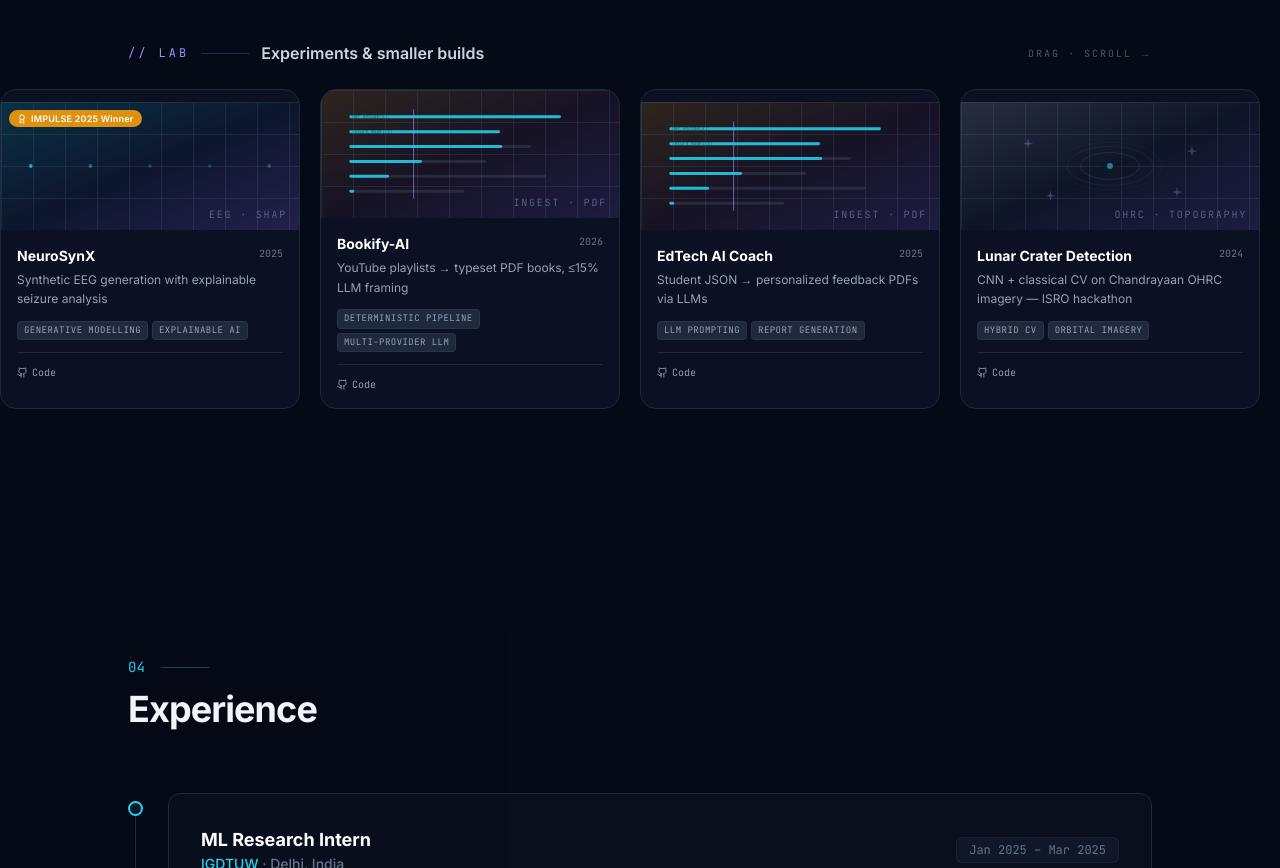
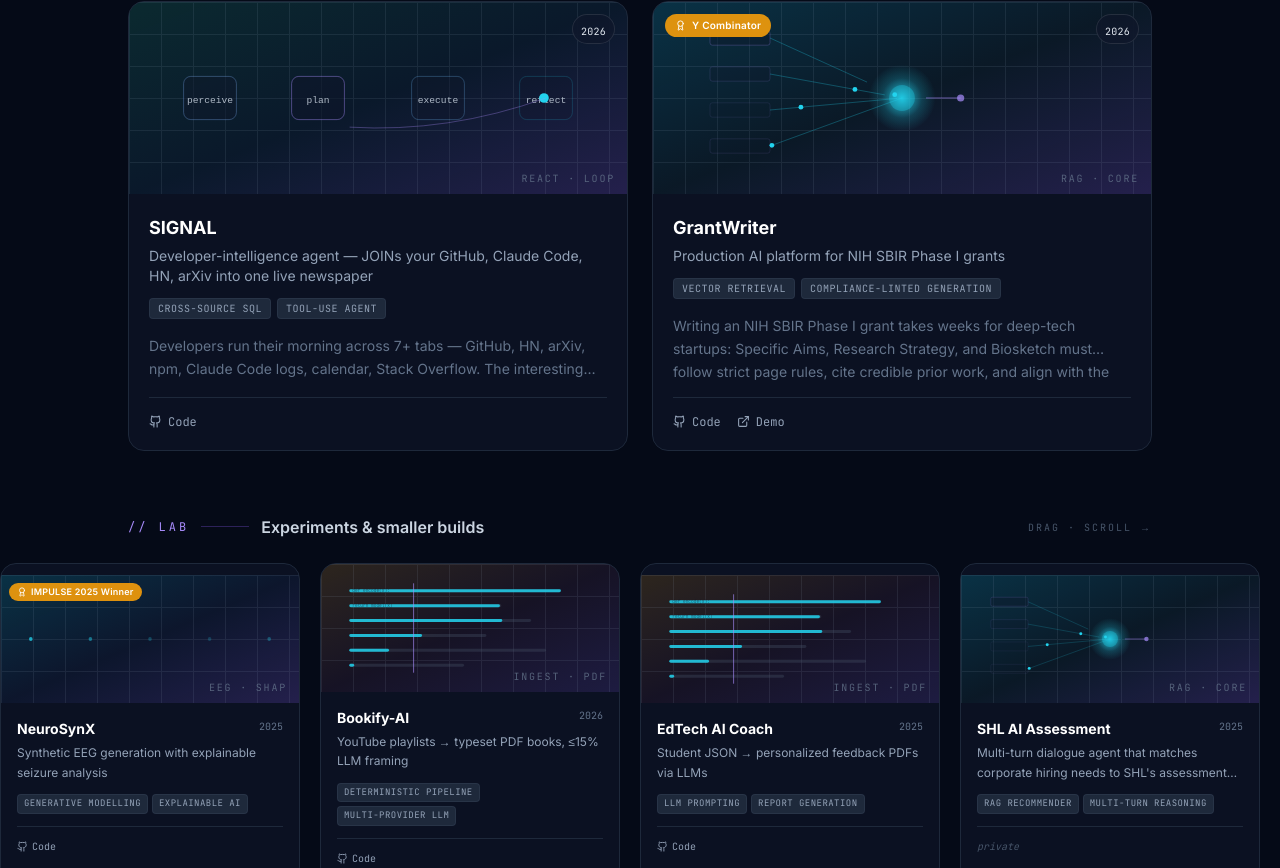
Before and after one commit to VaibhavKanojia3773/Portfolio, a Next.js app: page / in a window 1280 px wide. Shown: the part 4352-5220 px from the top of the page. Built offline with nearby package versions, Linux system fonts and the light colour scheme.

Commit message:
feat: add SIGNAL, GrantWriter, SHL AI Assessment projects
Two new featured projects (SIGNAL — Coral SQL cross-source agent; GrantWriter — production NIH SBIR grant platform with YC badge) and one lab entry (SHL AI Assessment — multi-turn RAG recommender).

```diff
--- a/src/data/projects.ts
+++ b/src/data/projects.ts
@@ -127,6 +127,56 @@
       paper: "",
     },
   },
+  {
+    id: "signal",
+    title: "SIGNAL",
+    subtitle:
+      "Developer-intelligence agent — JOINs your GitHub, Claude Code, HN, arXiv into one live newspaper",
+    tier: "featured",
+    accentTheme: "agent",
+    year: "2026",
+    image: "",
+    problem:
+      'Developers run their morning across 7+ tabs — GitHub, HN, arXiv, npm, Claude Code logs, calendar, Stack Overflow. The interesting questions ("are my AI sessions producing commits?", "is HN talking about anything near my repos?") need cross-source queries no single tool can run.',
+    approach:
+      'Built 18 dashboard sections, each backed by a live Coral SQL query that JOINs heterogeneous sources — github.user_repos × hackernews.stories, claude.events × github.commits, arxiv × github × youtube. The First Mate agent uses Groq\'s tool-use API on Llama 3.3 70B to generate Coral SQL dynamically: you ask "why has my velocity dropped?", it picks sources, writes the SQL itself, and surfaces the answer. Shipped 10 custom Coral source specs (HN, arXiv, npm, PyPI, HuggingFace, Dev.to, Reddit, Stack Overflow, YouTube, WakaTime).',
+    techStack: ["Cross-Source SQL", "Tool-Use Agent"],
+    metrics: [
+      { label: "Live Sections", value: "18" },
+      { label: "Source Specs", value: "10" },
+      { label: "Agent", value: "Tool-Use Loop" },
+    ],
+    links: {
+      github: "https://github.com/VaibhavKanojia3773/Signal",
+      demo: "",
+      paper: "",
+    },
+  },
+  {
+    id: "grant-writer",
+    title: "GrantWriter",
+    subtitle: "Production AI platform for NIH SBIR Phase I grants",
+    tier: "featured",
+    accentTheme: "rag",
+    year: "2026",
+    award: "Y Combinator",
+    image: "",
+    problem:
+      "Writing an NIH SBIR Phase I grant takes weeks for deep-tech startups: Specific Aims, Research Strategy, and Biosketch must follow strict page rules, cite credible prior work, and align with the FOA scoring rubric. Most founders write them by hand or pay consultants $10K+.",
+    approach:
+      "Multi-tenant SaaS (Clerk auth, Stripe checkout, Neon Postgres + pgvector, Vercel Blob) that ingests pitch deck + CVs + whitepaper, runs a two-pass coarse-draft → refine → cite pipeline against the NIH FOA solicitation and scoring rubric, and produces compliance-linted PDFs. Retrieval uses Voyage AI embeddings over a 2,705-row corpus of historical R43 grants from NIH RePORTER (2020-2025); citations are clickable inline in the editor.",
+    techStack: ["Vector Retrieval", "Compliance-Linted Generation"],
+    metrics: [
+      { label: "Grant Corpus", value: "2,705 rows" },
+      { label: "Docs / Run", value: "3 in parallel" },
+      { label: "Format", value: "NIH-compliant PDF" },
+    ],
+    links: {
+      github: "https://github.com/VaibhavKanojia3773/grant-writer",
+      demo: "https://grant-writer-snowy.vercel.app",
+      paper: "",
+    },
+  },
 
   {
     id: "neurosynx",
@@ -202,6 +252,31 @@
     },
   },
   {
+    id: "shl-ai-assessment",
+    title: "SHL AI Assessment",
+    subtitle:
+      "Multi-turn dialogue agent that matches corporate hiring needs to SHL's assessment catalog",
+    tier: "lab",
+    accentTheme: "rag",
+    year: "2025",
+    image: "",
+    problem:
+      'Hiring managers describe roles in natural language ("senior Java backend, India, under 45 min"), but assessment catalogs are SKU-indexed. Bridging the two without forcing the user to learn the catalog is the job.',
+    approach:
+      "FastAPI + Groq stack with a two-tier LLM: Llama 3.1 8B for sub-second intent classification, Llama 3.3 70B for the main reasoning. RAG over a ChromaDB index of the catalog, with five conversational modes — clarify, recommend, refine, compare, refuse — triggered by intent. Every returned URL is validated against the catalog at output time; unknown URLs are silently dropped as a hallucination guard.",
+    techStack: ["RAG Recommender", "Multi-Turn Reasoning"],
+    metrics: [
+      { label: "Intent Latency", value: "<1s" },
+      { label: "LLM Tiers", value: "2" },
+      { label: "Modes", value: "5" },
+    ],
+    links: {
+      github: "",
+      demo: "https://shl-recommender-2dxd.onrender.com",
+      paper: "",
+    },
+  },
+  {
     id: "lunar-crater",
     title: "Lunar Crater Detection",
     subtitle: "CNN + classical CV on Chandrayaan OHRC imagery — ISRO hackathon",
```
